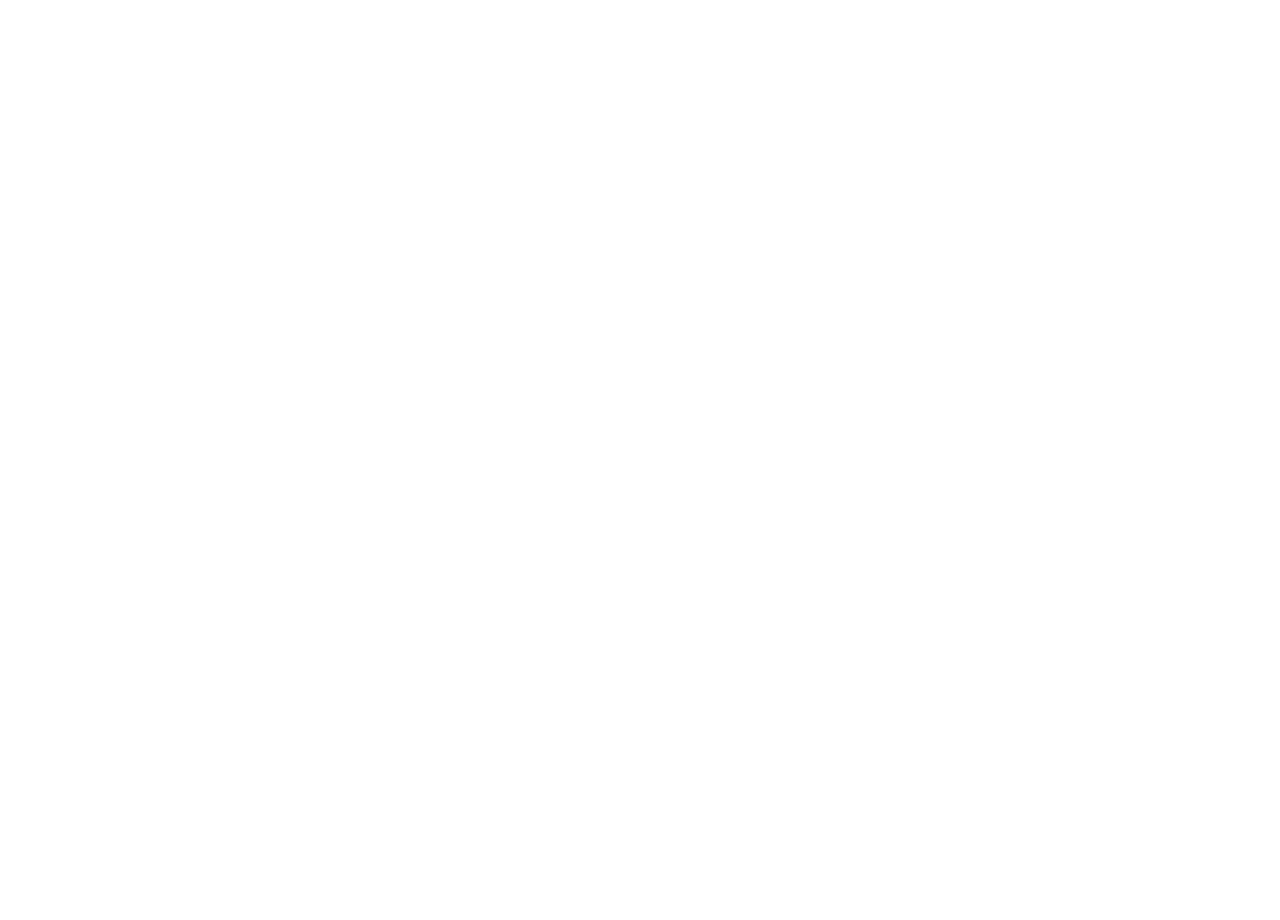
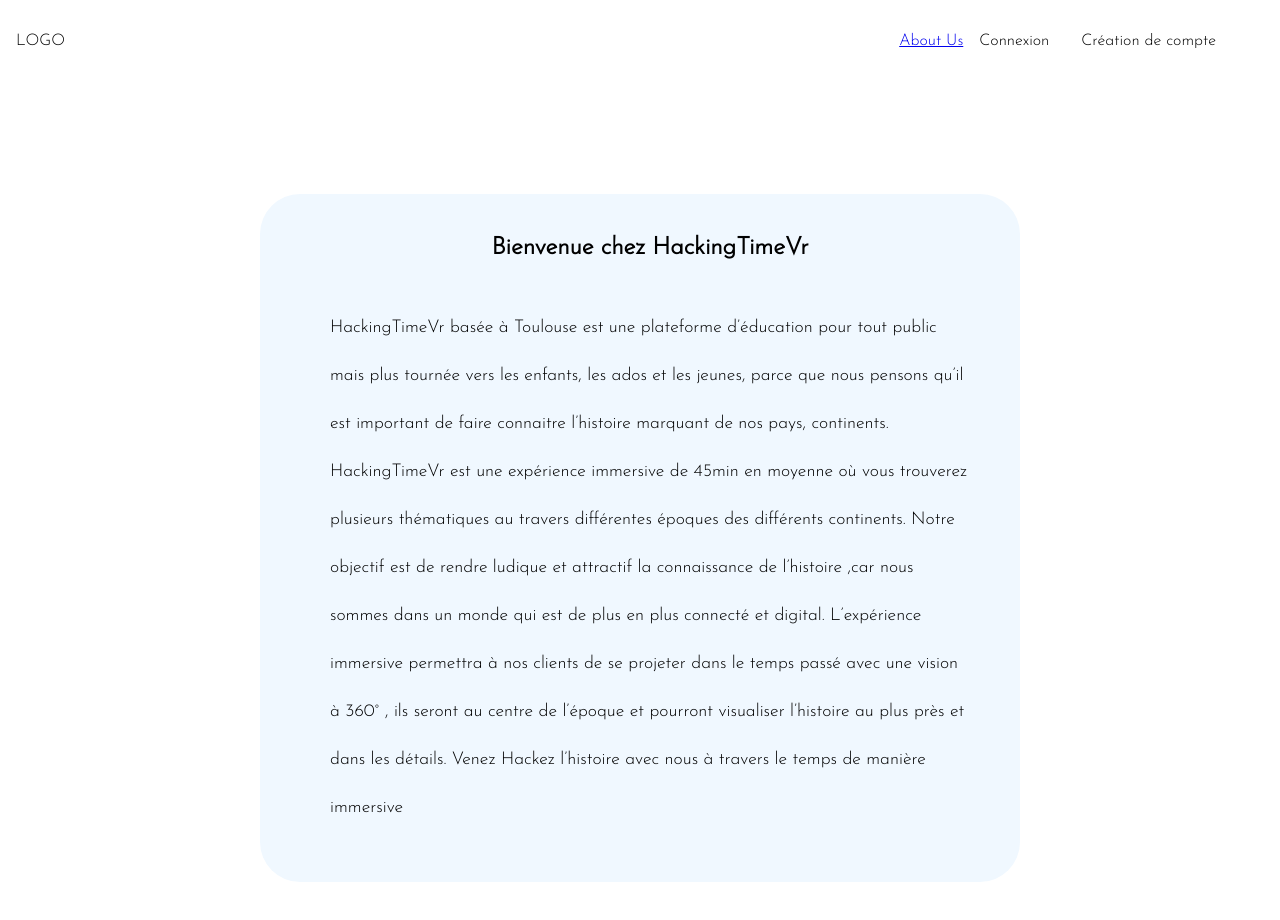
Before and after one commit to russenbissemo/hackakingtimevr, a React (Create React App) app: page /apropos in a window 1280 px wide. Before the commit this address had no page. Shown: the top 920 px of the page. Before the commit the page ends 800 px from the top, so only its background shows below. Built offline with nearby package versions, Linux system fonts and the light colour scheme.

Commit message:
AboutusCOntent

```diff
--- a/src/App.js
+++ b/src/App.js
@@ -1,16 +1,17 @@
 import React from "react";
-import Accueil from './pages/Accueil';
+import Accueil from "./pages/Accueil";
 import FormulaireReservation from "./pages/FormulaireReservationPage";
 import { BrowserRouter, Routes, Route } from "react-router-dom";
-
+import AboutUs from "./pages/AboutUs";
 
 function App() {
   return (
     <>
       <BrowserRouter>
         <Routes>
-        <Route path="/" element={<Accueil />} />
-        <Route path="/travel" element={<FormulaireReservation />} />
+          <Route path="/" element={<Accueil />} />
+          <Route path="/travel" element={<FormulaireReservation />} />
+          <Route path="/apropos" element={<AboutUs />} />
         </Routes>
       </BrowserRouter>
     </>
--- a/src/Components/NavBar/AboutUs/AboutUs.css
+++ b/src/Components/NavBar/AboutUs/AboutUs.css
@@ -0,0 +1,22 @@
+.aboutUsContainer {
+    display: flex;
+    margin-top: 7em;
+    margin-bottom: 7em;
+    line-height: 3em;
+    align-items: center;
+    justify-content: center;
+
+
+}
+
+.paragraphAboutUs{
+    font-size: 1.1em;
+}
+.sectionAboutUs {
+    margin-right: 7em;
+    margin-left: 7em;
+    width:50%;
+    border-radius:40px;
+    padding: 30px 50px 50px 70px;
+    height: 100%;
+}
--- a/src/Components/NavBar/AboutUs/AboutUs.jsx
+++ b/src/Components/NavBar/AboutUs/AboutUs.jsx
@@ -1,12 +1,30 @@
 import "./AboutUs.css";
-
-export default function ABoutUs(){
-    return(
-        <div className="aboutUsContainer">
-            <div className="aboutUsTitle">
-            </div>
+import NavBar from "../NavBar";
 
 
-        </div>
+export default function AboutUs(){
+    return(
+        <><div>
+            <NavBar />
+        </div><div className="aboutUsContainer">
+
+                <section className="sectionAboutUs">
+                    <h1>Bienvenue chez HackingTimeVr</h1>
+
+                    <p className="paragraphAboutUs">
+                        HackingTimeVr basée à Toulouse est une plateforme d’éducation pour tout public mais plus tournée vers les enfants, les ados et les jeunes, parce que nous pensons qu’il est important de faire connaitre l’histoire marquant de nos pays, continents.
+
+                        HackingTimeVr est une expérience immersive de 45min en moyenne où vous trouverez plusieurs thématiques au travers différentes époques des différents continents.
+
+                        Notre objectif est de rendre ludique et attractif la connaissance de l’histoire ,car nous sommes dans un monde qui est de plus en plus connecté et digital.
+
+                        L’expérience immersive permettra à nos clients de se projeter dans le temps passé avec une vision à 360° , ils seront au centre de l’époque et pourront visualiser l’histoire au plus près et dans les détails.
+
+                        Venez Hackez l’histoire avec nous à travers le temps de manière immersive</p>
+                </section>
+
+
+
+            </div></>
     )
 }
--- a/src/Components/NavBar/NavBar.jsx
+++ b/src/Components/NavBar/NavBar.jsx
@@ -3,6 +3,8 @@
 import "../NavBar/NavBar.css";
 import ModalConnexion from "../NavBar/Connexion/ModalConnexion";
 import ModalCreationCompte from "../NavBar/CreationCompte/CreationCompte";
+import { Link } from "react-router-dom"
+
 
 export default function NavBar(){
 
@@ -28,7 +30,8 @@
           </div>
             <div>
                 <ul className="menu">
-                    <li>About Us</li>
+                  <Link to ="/apropos">
+                    <li>About Us</li></Link>
                     <li onClick={(modalConnexion)}>Connexion</li>
                     <li onClick={(modalCreationCompte)}>Création de compte</li>
                 </ul>
--- /dev/null
+++ b/src/pages/AboutUs.jsx
@@ -0,0 +1,10 @@
+import AboutUs from "../Components/NavBar/AboutUs/AboutUs";
+
+export default function AboutUsPage(){
+    return(
+        <div className="AllAboutUs">
+                <AboutUs />
+            </div>
+
+    )
+}
```
